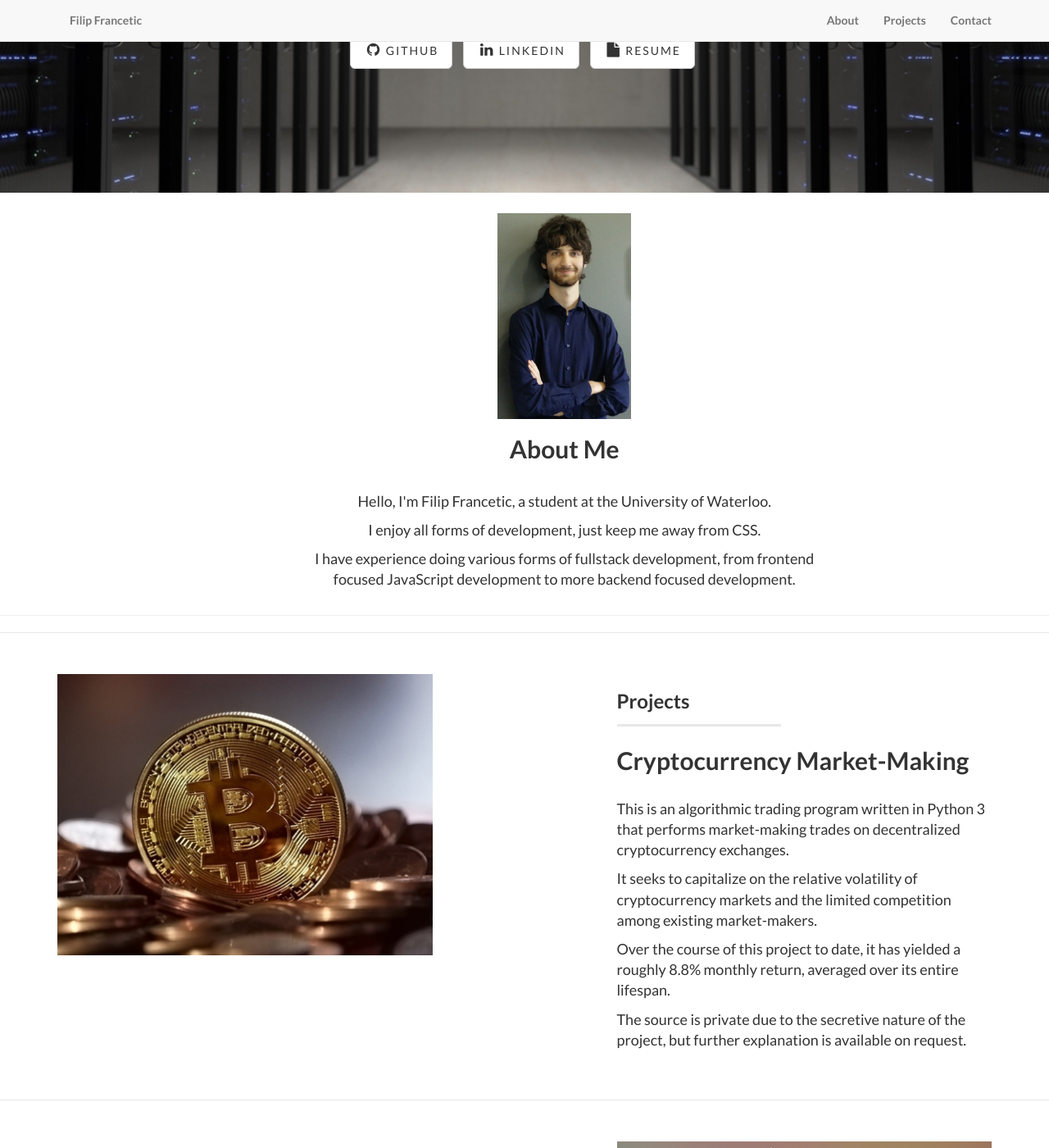
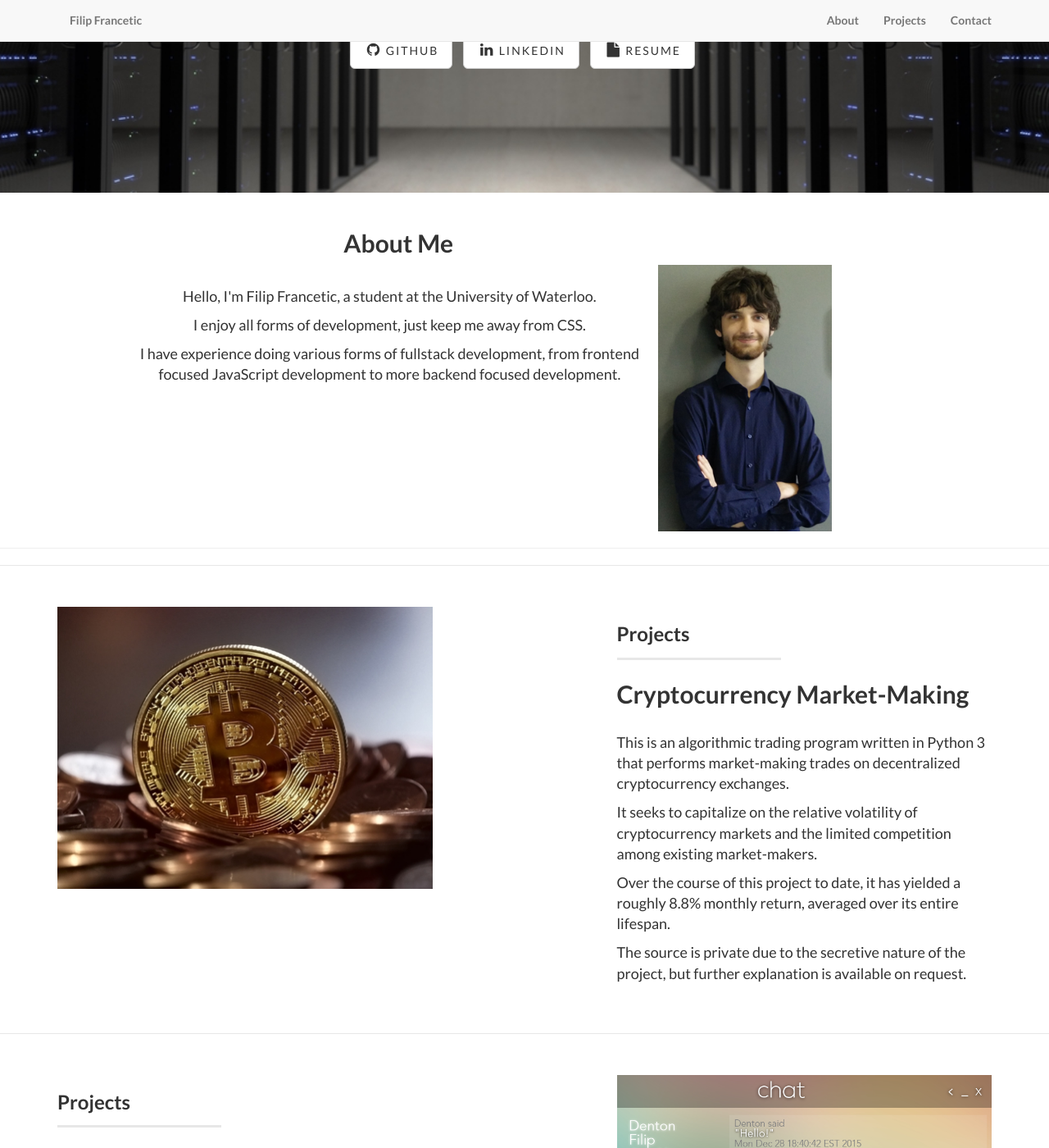
Before and after one commit to Filip-F/Filip-F.github.io, a Jekyll site: the page built from index.html, in a window 1280 px wide and 1400 px high, scrolled down 245 px. Shown: the whole window at 82% size. Built offline with Jekyll 4.4.1, drawn with Linux system fonts in a browser that asks for light colours.

Commit message:
Change about me section

```diff
--- a/_includes/about.html
+++ b/_includes/about.html
@@ -1,17 +1,34 @@
 <!-- About Section -->
 <section id="about" class="container content-section text-center">
   <div class="row">
-    <div class="col-lg-7 col-lg-offset-3 lead text-center" width="50%">
-      <br/>
-      <img class="img-responsive center-block" src="img/filip.jpg" height="15%" width="25%" alt="">
-      <h2>About Me</h2>
-      <br/>
-      <p>Hello, I'm Filip Francetic, a student at the University of Waterloo.</p>
+    <div class="hidden-xs">
+      <div class="col-lg-9 col-lg-offset-1 lead text-center" width="50%">
+	<br/>
+	<h2 class="about-header">About Me</h2>
+	<img class="profile img-responsive center-block" src="img/filip.jpg" height="15%" width="25%" alt="">
+	<br/>
 
-      <p>I enjoy all forms of development, just keep me away from CSS.</p>
+	<p>Hello, I'm Filip Francetic, a student at the University of Waterloo.</p>
 
-      <p>I have experience doing various forms of fullstack development, from frontend focused JavaScript development to more backend focused development.</p>
+	<p>I enjoy all forms of development, just keep me away from CSS.</p>
+
+	<p>I have experience doing various forms of fullstack development, from frontend focused JavaScript development to more backend focused development.</p>
+      </div>
+    </div>
+    <div class="visible-xs">
+      <div class="col-lg-9 col-lg-offset-1 lead text-center" width="50%">
+	<br/>
+	<h2>About Me</h2>
+	<br/>
+	<img class="img-responsive center-block" src="img/filip.jpg" height="15%" width="25%" alt="">
+	<p>Hello, I'm Filip Francetic, a student at the University of Waterloo.</p>
+
+	<p>I enjoy all forms of development, just keep me away from CSS.</p>
+
+	<p>I have experience doing various forms of fullstack development, from frontend focused JavaScript development to more backend focused development.</p>
+      </div>
     </div>
   </div>
+</div>
 </section>
 <hr/>
--- a/css/main-page.css
+++ b/css/main-page.css
@@ -43,6 +43,14 @@ hr {
     background-size: cover;
 }
 
+.profile {
+    float: right;
+    margin-left: 20px;
+}
+
+.about-header{
+    margin-right: 210px;
+}
 .intro-message {
 
     position: relative;
```
